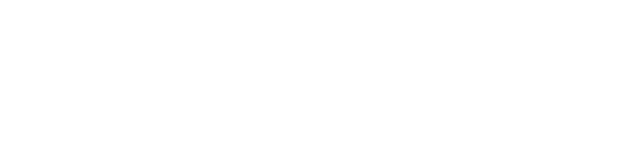
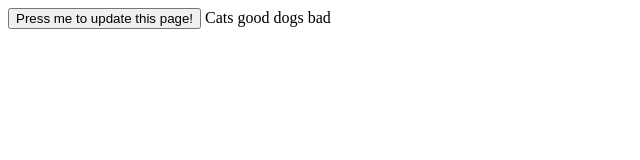
Before and after one commit to miniage/miniage.github.io, a plain HTML site: page index.html in a window 1280 px wide. Shown: the whole page, without its empty margins (0-640 px from the left). Drawn offline with Linux system fonts and the light colour scheme.

Commit message:
Update index.html

```diff
--- a/index.html
+++ b/index.html
@@ -46,8 +46,13 @@
 <link rel="apple-touch-startup-image" href="images/splashes/apple-splash-dark-1334-750.png" media="(prefers-color-scheme: dark) and (device-width: 375px) and (device-height: 667px) and (-webkit-device-pixel-ratio: 2) and (orientation: landscape)">
 <link rel="apple-touch-startup-image" href="images/splashes/apple-splash-dark-640-1136.png" media="(prefers-color-scheme: dark) and (device-width: 320px) and (device-height: 568px) and (-webkit-device-pixel-ratio: 2) and (orientation: portrait)">
 <link rel="apple-touch-startup-image" href="images/splashes/apple-splash-dark-1136-640.png" media="(prefers-color-scheme: dark) and (device-width: 320px) and (device-height: 568px) and (-webkit-device-pixel-ratio: 2) and (orientation: landscape)">
+
+<script type="text/javascript" src="/js/caching/update.js"></script>
+
 </head>
 <body>
 
+    <button onclick="update();">Press me to update this page!</button>
+    Cats good dogs bad
 
 </body></html>
```
